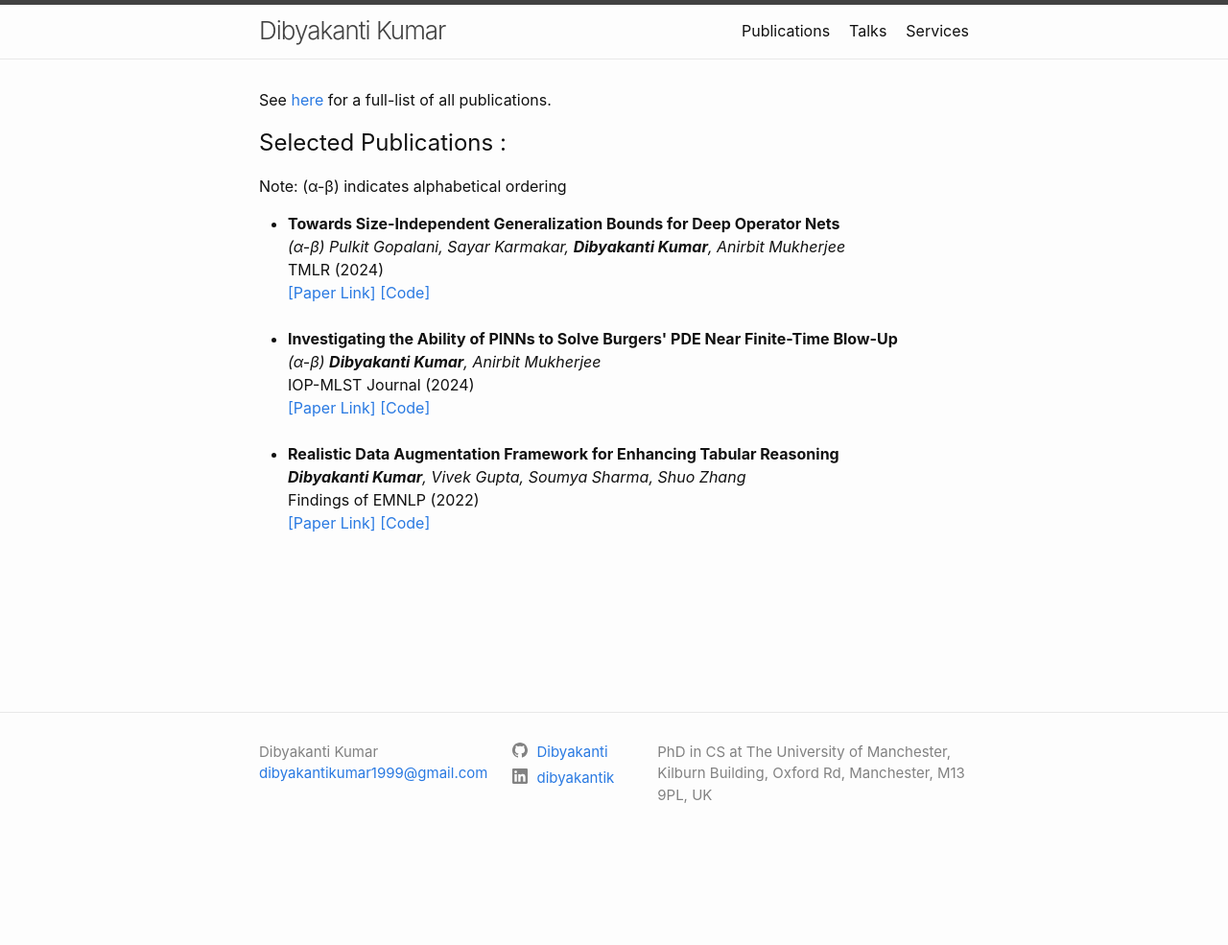
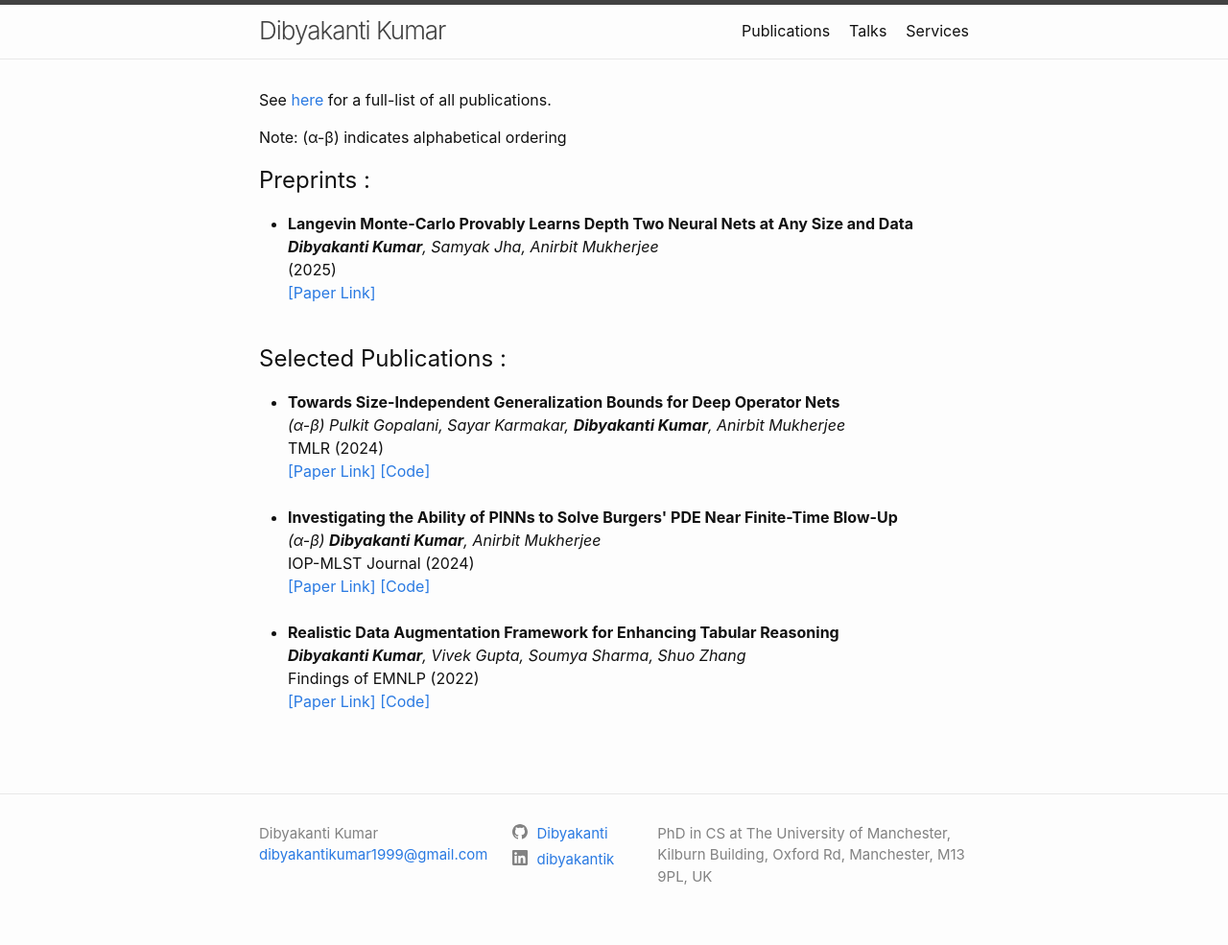
Before and after one commit to Dibyakanti/dibyakanti.github.io, a Jekyll site: the page built from tabs/publications.md, in a window 1280 px wide. Shown: the whole page at 96% size. Built offline with Jekyll 4.4.1, drawn with Linux system fonts in a browser that asks for light colours; before the commit the page ends 900 px from its top, so only the background shows below that.

Commit message:
Add paper and services

```diff
--- /dev/null
+++ b/_data/preprints.yml
@@ -0,0 +1,6 @@
+- title: "Langevin Monte-Carlo Provably Learns Depth Two Neural Nets at Any Size and Data"
+  authors: "<strong>Dibyakanti Kumar</strong>, Samyak Jha, Anirbit Mukherjee"
+  # venue: "arxiv"
+  year: 2025
+  link: "https://arxiv.org/abs/2503.10428"
+  # code_link: "https://github.com/Dibyakanti/Towards-Size-Independent-Generalization-Bounds-for-Deep-Operator-Nets"
--- a/_data/talks.yml
+++ b/_data/talks.yml
@@ -2,7 +2,7 @@
   event: "Euromech Colloquium on Data-Driven Fluid Dynamics / 2nd ERCOFTAC Workshop on Machine Learning for Fluid Dynamics"
   date: "2025-04-02"
   location: "London, UK"
-  # link: "/assets/slides/PINN_PPT_CFE_CM.pdf"
+  link: "/assets/slides/PINN_PPT_EuroMech.pdf"
 
 - title: "Towards Size-Independent Generalization Bounds for Deep Operator Nets"
   event: "18th INFORMS Computing Society (ICS) Conference"
--- a/tabs/publications.md
+++ b/tabs/publications.md
@@ -6,9 +6,32 @@ permalink: /publication/
 
 See [here](https://scholar.google.com/citations?user=4vbLax8AAAAJ&hl=en) for a full-list of all publications.
 
+Note: (α-β) indicates alphabetical ordering
+
+# Preprints :
+
+<ul>
+  {% for pub in site.data.preprints %}
+    <li>
+      <strong>{{ pub.title }}</strong> <br>
+      <em>{{ pub.authors }}</em><br>
+      {{ pub.venue }} ({{ pub.year }}) <br>
+      {% if pub.link %}
+        <a href="{{ pub.link }}">[Paper Link]</a>
+      {% endif %}
+      {% if pub.code_link %}
+        <a href="{{ pub.code_link }}">[Code]</a>
+      {% endif %}
+      {% if pub.description %}
+        <p>{{ pub.description }}</p>
+      {% endif %}
+    </li><br>
+  {% endfor %}
+</ul>
+
 # Selected Publications :
 
-Note: (α-β) indicates alphabetical ordering
+
 
 <ul>
   {% for pub in site.data.publications %}
```
Also changed, not shown: _data/publications.yml (+7 -0 lines), _data/services.yml (+12 -6 lines), index.md (+2 -2 lines), assets/img/img2.jpeg (added), 3 other files.
